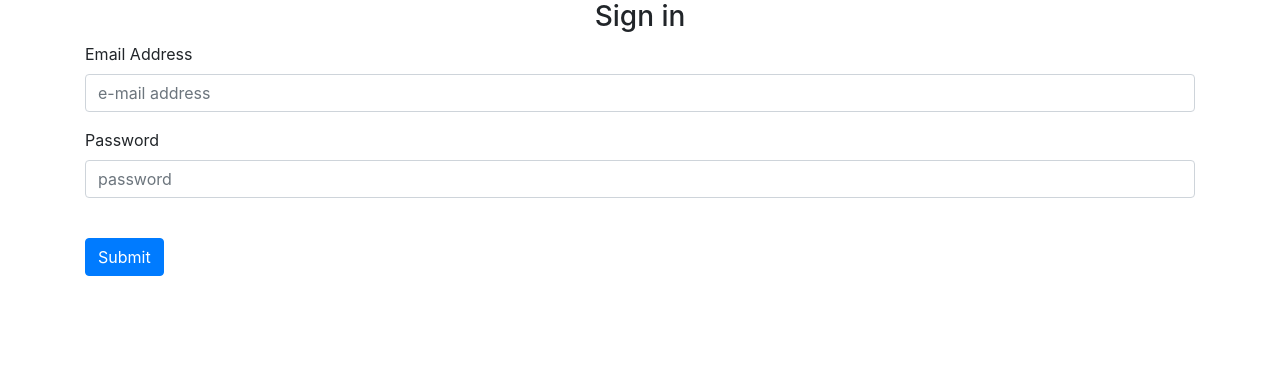
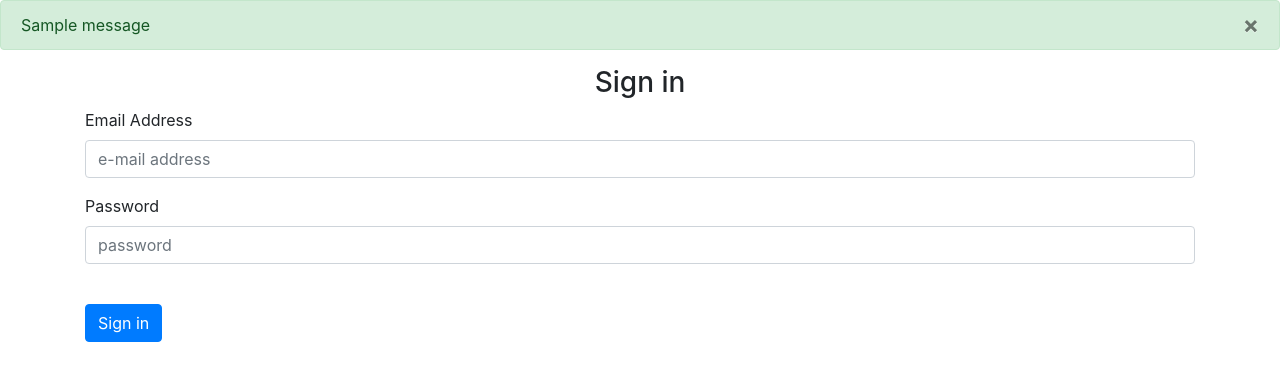
Before and after one commit to JustAPyro/IMSOnline, a Flask app: page /login in a window 1280 px wide. Shown: the part 56-437 px from the top of the page. Run offline with Flask 2, Linux system fonts and the light colour scheme; one stand-in notice (Sample message) is shown; some libraries are stand-ins or nearby versions.

Commit message:
Added error/confirm message flashing

```diff
--- a/website/auth.py
+++ b/website/auth.py
@@ -1,16 +1,36 @@
-from flask import Blueprint, render_template
+from flask import Blueprint, render_template, request, flash
 
 # Our auth blueprint defines pages
 auth = Blueprint('auth', __name__)
 
-@auth.route('/login')
+# The log-in route can accept get(load) methods and post(update) requests
+@auth.route('/login', methods=['GET', 'POST'])
 def login():
-    return render_template("sign_in.html", text="Testing")
+    data = request.form
+    print(data)
+    return render_template("sign_in.html")
 
 @auth.route('/logout')
 def logout():
     return "<p>logout</p>"
 
-@auth.route('/signup')
+@auth.route('/signup', methods=['GET', 'POST'])
 def sign_up():
+    if request.method == 'POST':
+        email = request.form.get('email')
+        first_name = request.form.get('first_name')
+        password1 = request.form.get('password_first')
+        password2 = request.form.get('password_second')
+
+        if len(email) < 4:
+            flash('E-mail must be greater than 3 characters.', category='error')
+        elif len(first_name) < 2:
+            flash('First name must be greater than 1 character.', category='error')
+        elif password1 != password2:
+            flash('Passwords don\'t match.', category='error')
+        elif len(password1) < 7:
+            flash('Password must be at least 7 characters', category='error')
+        else:
+            flash('Account created!', category='success')
+
     return render_template("sign_up.html")
--- a/website/templates/base.html
+++ b/website/templates/base.html
@@ -38,6 +38,34 @@
             </div>
         </div>
     </nav>
+
+    {% with messages = get_flashed_messages(with_categories=true) %}
+    {% if messages %}
+        {% for category, message in messages %}
+        {% if category == 'error' %}
+        <div class="alert alert-danger alert-dismissable fade show" role="alert">
+            {{ message }}
+            <button type="button"
+                    class="close"
+                    data-dismiss="alert">
+                <span aria-hidden="true">&times;</span>
+            </button>
+        </div>
+        {% else %}
+        <div class="alert alert-success alert-dismissable fade show" role="alert">
+            {{ message }}
+            <button type="button"
+                    class="close"
+                    data-dismiss="alert">
+                <span aria-hidden="true">&times;</span>
+            </button>
+        </div>
+        {% endif %}
+        {% endfor %}
+    {% endif %}
+    {% endwith %}
+
+
     <div class="container">
         {% block content %}
         {% endblock %}
--- a/website/templates/sign_in.html
+++ b/website/templates/sign_in.html
@@ -27,7 +27,7 @@
     <br/>
     <button type="submit"
             class="btn btn-primary"
-            >Submit
+            >Sign in
     </button>
 
 </form>
```
